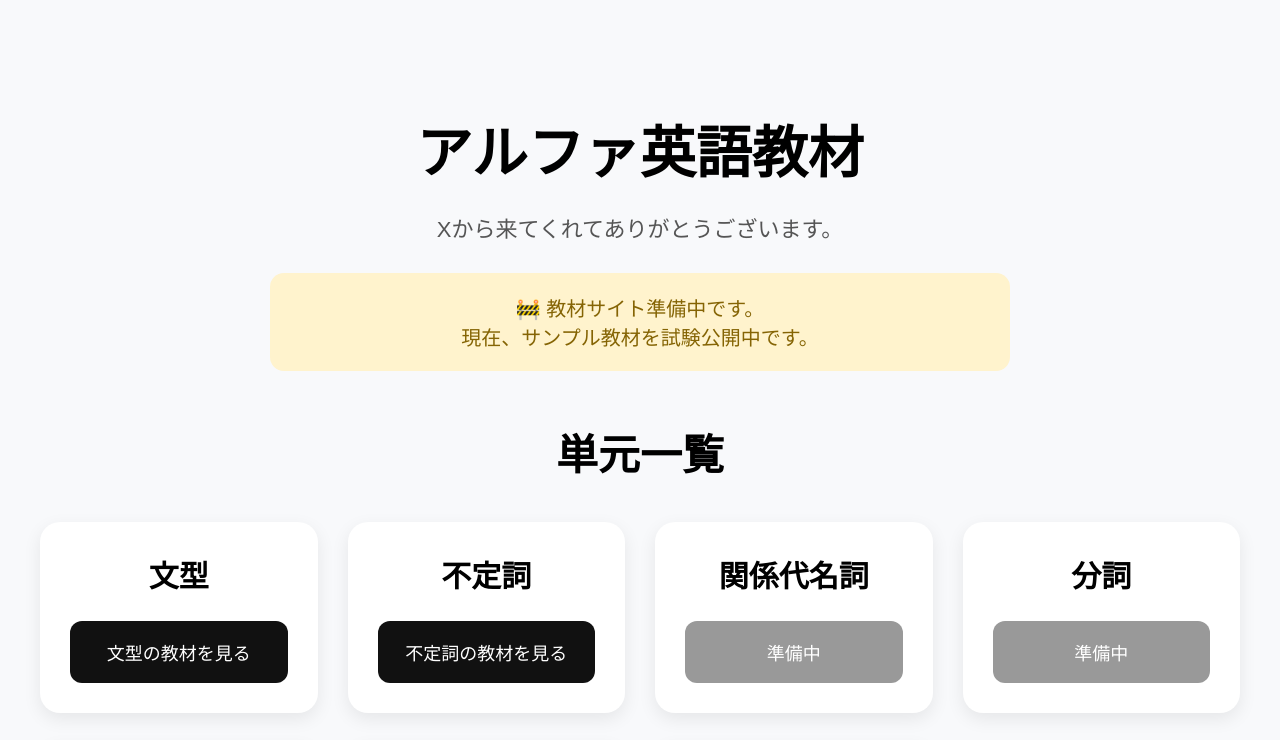
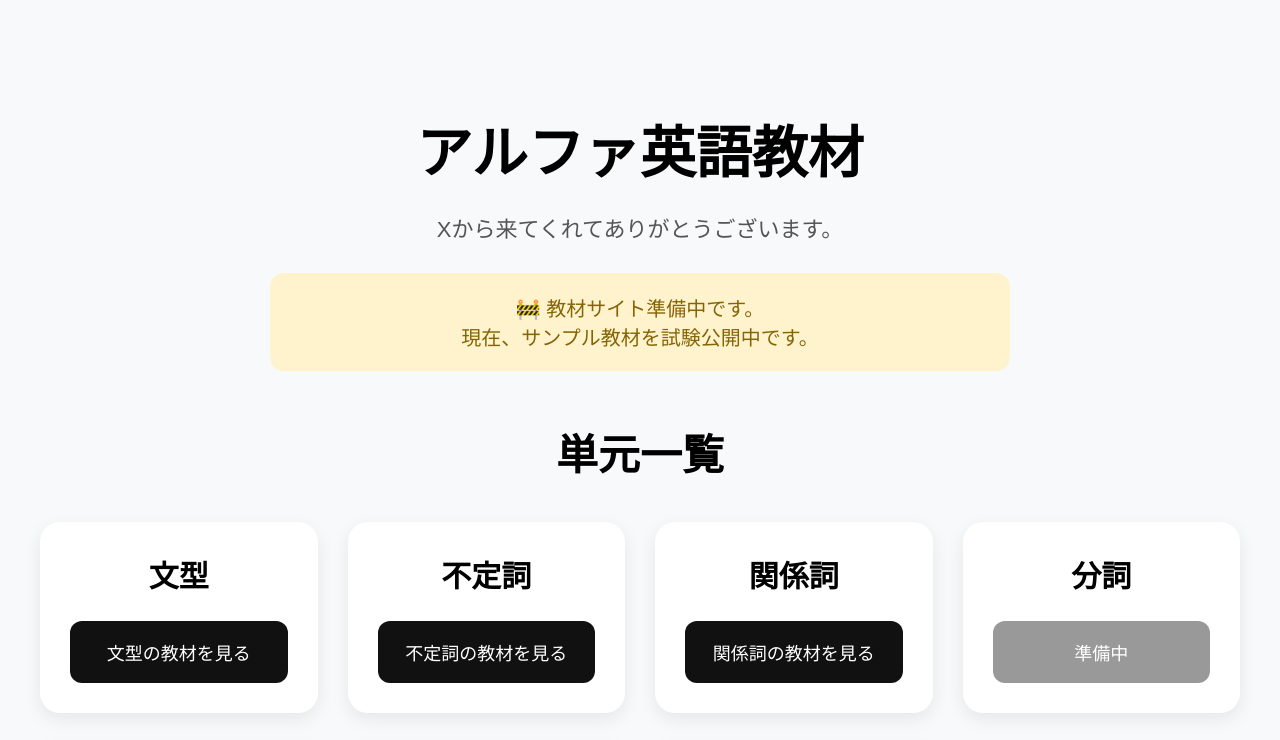
Before and after one commit to alphaenglishlab/website, a plain HTML site: page index.html in a window 1280 px wide. Shown: the top 740 px of the page. Drawn offline with Linux system fonts and the light colour scheme.

Commit message:
Enable relative-words category on homepage

```diff
--- a/index.html
+++ b/index.html
@@ -135,9 +135,9 @@
   </div>
 
   <div class="card">
-    <h3>関係代名詞</h3>
-      <a class="btn disabled">準備中</a>
-    </div>
+    <h3>関係詞</h3>
+    <a class="btn" href="relative-pronouns.html">関係詞の教材を見る</a>
+  </div>
 
     <div class="card">
       <h3>分詞</h3>
```
